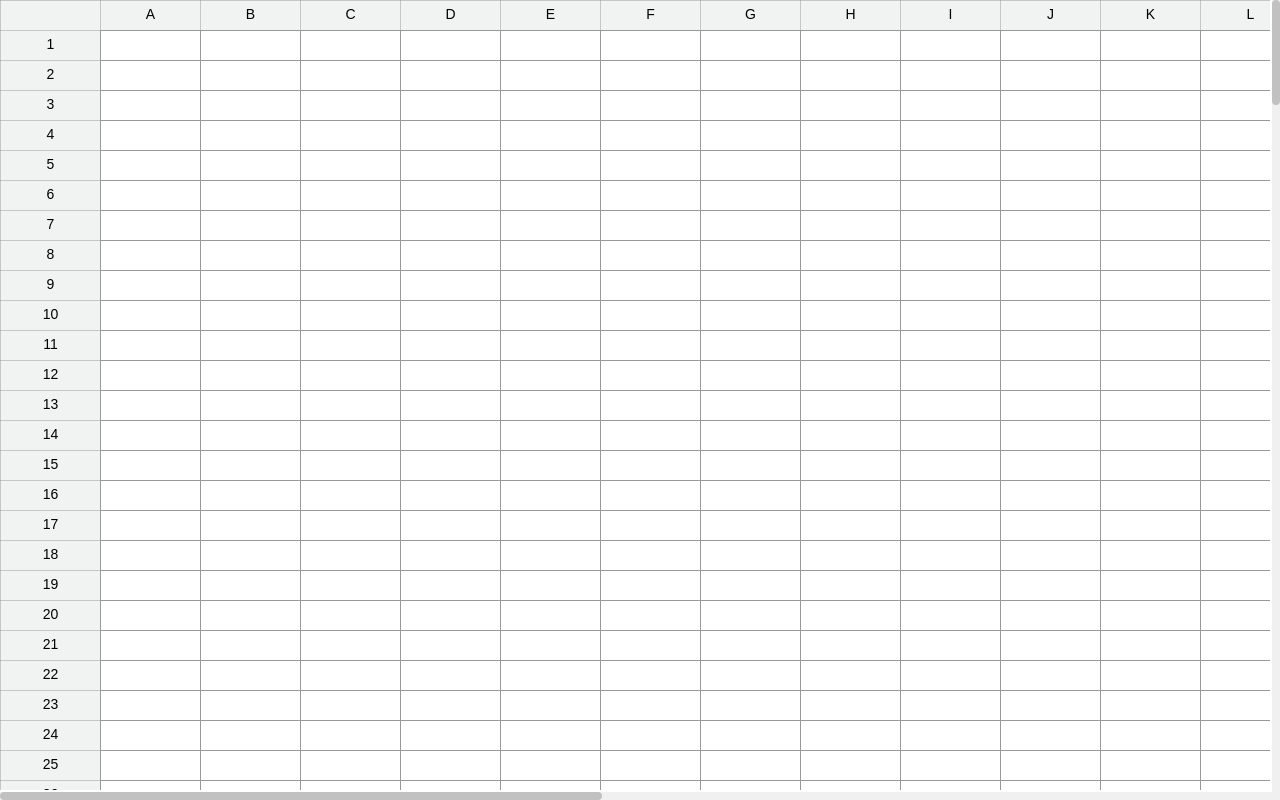
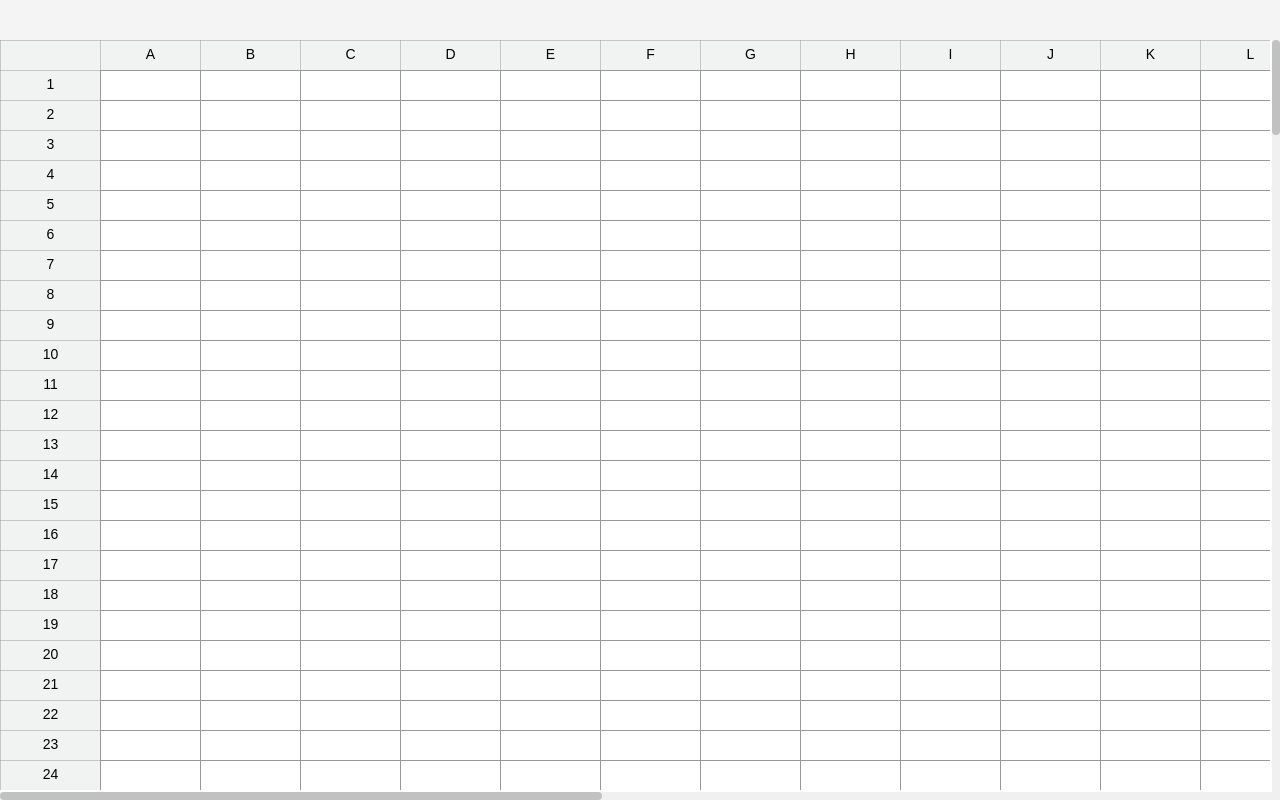
Before and after one commit to muddyrain/spreadsheet, a React (Vite) app: page / in a window 1280 px wide. Built offline with nearby package versions, Linux system fonts and the light colour scheme.

Commit message:
feat: 初始化头部工具栏

```diff
--- a/src/components/Canvas.tsx
+++ b/src/components/Canvas.tsx
@@ -94,11 +94,6 @@ export const Canvas: React.FC<CanvasProps> = ({
             >
                 <canvas
                     ref={canvasRef}
-                    style={{
-                        position: 'fixed',
-                        top: 0,
-                        left: 0,
-                    }}
                     onClick={(e) => {
                         const canvas = canvasRef.current;
                         if (canvas) {
--- /dev/null
+++ b/src/components/Header.tsx
@@ -0,0 +1,6 @@
+import { FC } from 'react';
+
+export const Header: FC = () => {
+  return <div className="flex bg-zinc-100 px-2 py-2 h-10"></div>
+
+};
--- a/src/components/index.tsx
+++ b/src/components/index.tsx
@@ -3,6 +3,7 @@ import { TableData, SpreadsheetConfig, EditingCell } from '../types/sheet';
 import { createInitialData } from '../utils/sheet';
 import { Canvas } from './Canvas';
 import { filterData } from '../utils/filterData';
+import { Header } from './Header';
 
 export const SpreadsheetContext = React.createContext<{
   data: TableData;
@@ -75,7 +76,10 @@ const Spreadsheet: React.FC<{
   };
   return (
     <SpreadsheetContext.Provider value={{ data, config }}>
-      <div className="relative overflow-hidden h-full w-full" ref={wrapperRef}>
+      <div className='flex flex-col w-full h-full overflow-hidden'>
+        <Header />
+        <div className="relative overflow-hidden flex-1 flex flex-col" ref={wrapperRef}>
+          <div className="flex-1 overflow-hidden">
             <Canvas
               data={data}
               wrapperRef={wrapperRef}
@@ -84,6 +88,7 @@ const Spreadsheet: React.FC<{
               onCellClick={handleCellClick}
               onScroll={handleScroll}
             />
+          </div>
           <input
             ref={inputRef}
             className="absolute border border-blue-600 bg-white text-black px-2 py-1 outline-none"
@@ -96,6 +101,7 @@ const Spreadsheet: React.FC<{
             onBlur={handleInputBlur}
           />
         </div>
+      </div>
     </SpreadsheetContext.Provider>
   );
 };
```
Lines whose indentation alone changed are shown as unchanged.
